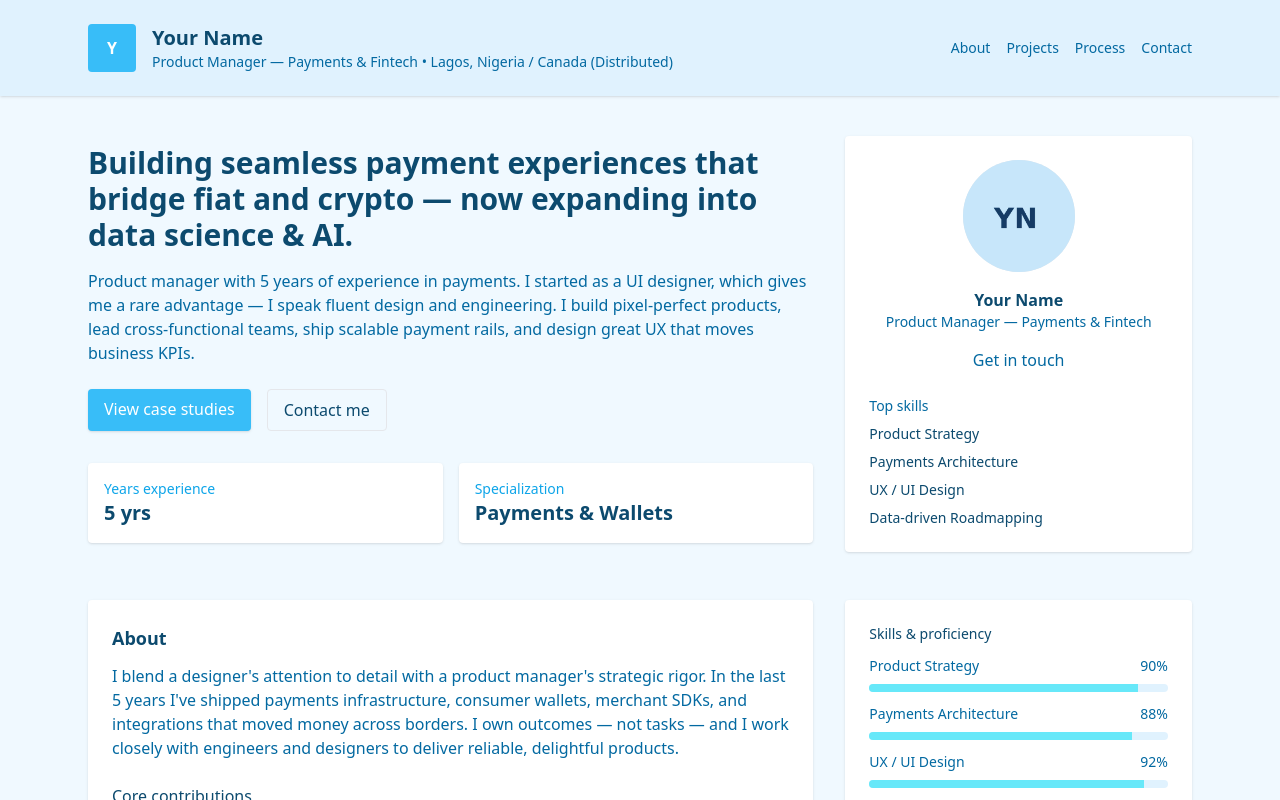
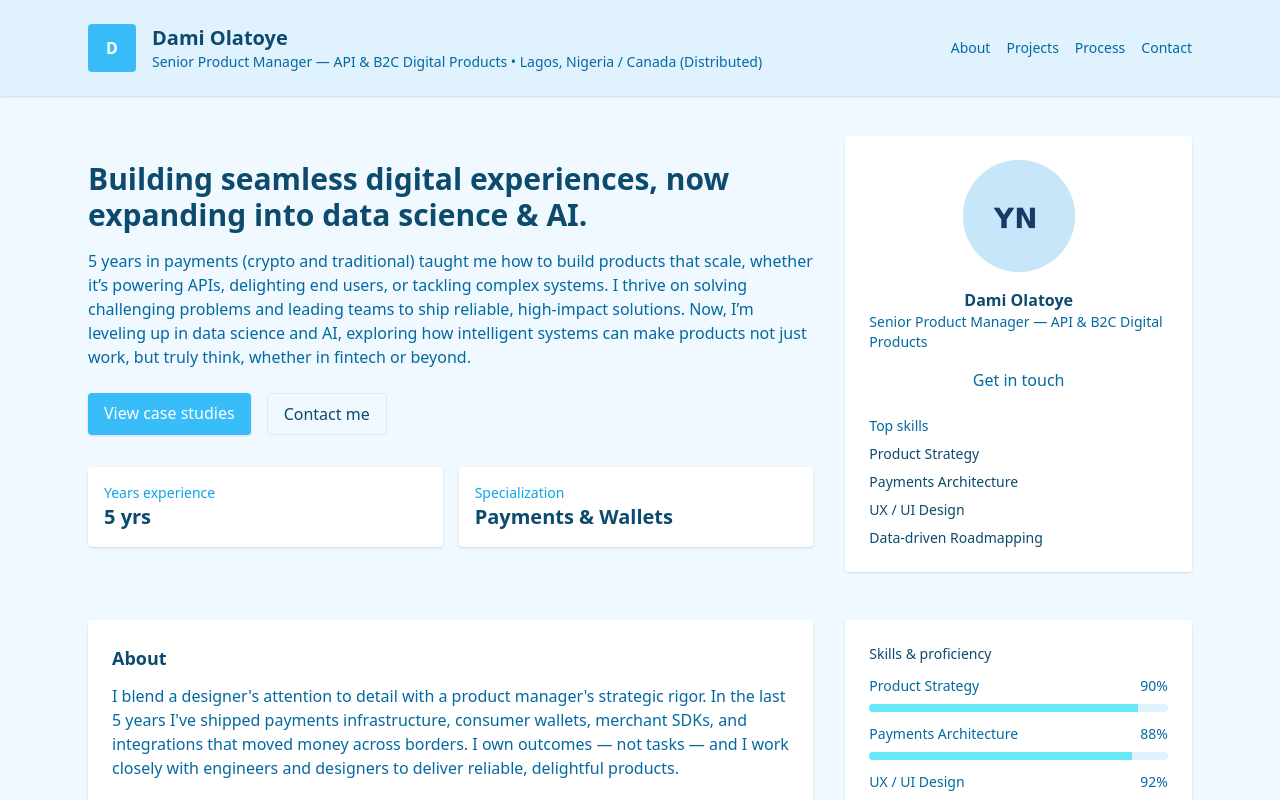
Before and after one commit to Olajumokeyy/portfolio, a Next.js app: page / in a window 1280 px wide. Shown: the top 800 px of the page. Built offline with nearby package versions, Linux system fonts and the light colour scheme.

Commit message:
Update profile.ts

```diff
--- a/src/data/profile.ts
+++ b/src/data/profile.ts
@@ -1,12 +1,12 @@
 export const profile = {
-  name: "Your Name",
-  title: "Product Manager — Payments & Fintech",
+  name: "Dami Olatoye",
+  title: "Senior Product Manager — API & B2C Digital Products",
   location: "Lagos, Nigeria / Canada (Distributed)",
-  tagline: "Building seamless payment experiences that bridge fiat and crypto — now expanding into data science & AI.",
+  tagline: "Building seamless digital experiences, now expanding into data science & AI.",
   summary:
-    "Product manager with 5 years of experience in payments. I started as a UI designer, which gives me a rare advantage — I speak fluent design and engineering. I build pixel-perfect products, lead cross-functional teams, ship scalable payment rails, and design great UX that moves business KPIs.",
-  email: "you@domain.com",
-  linkedin: "https://www.linkedin.com/in/yourprofile",
+  "5 years in payments (crypto and traditional) taught me how to build products that scale, whether it’s powering APIs, delighting end users, or tackling complex systems. I thrive on solving challenging problems and leading teams to ship reliable, high-impact solutions. Now, I’m leveling up in data science and AI, exploring how intelligent systems can make products not just work, but truly think, whether in fintech or beyond.",
+  email: "olajumokeyd@gmail.com",
+  linkedin: "https://www.linkedin.com/in/olajumokey",
   resume: "/resume.pdf",
   photo: "/profile.jpg"
 } as const;
```
